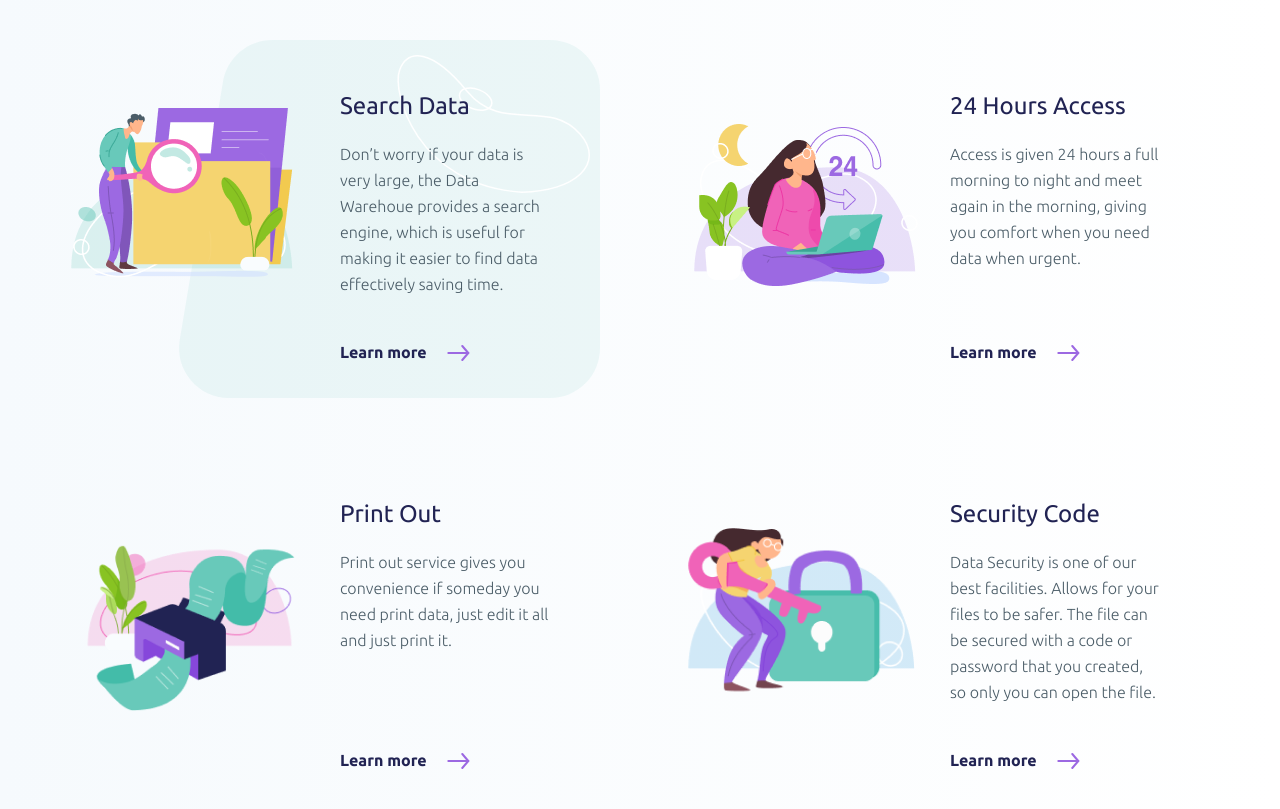
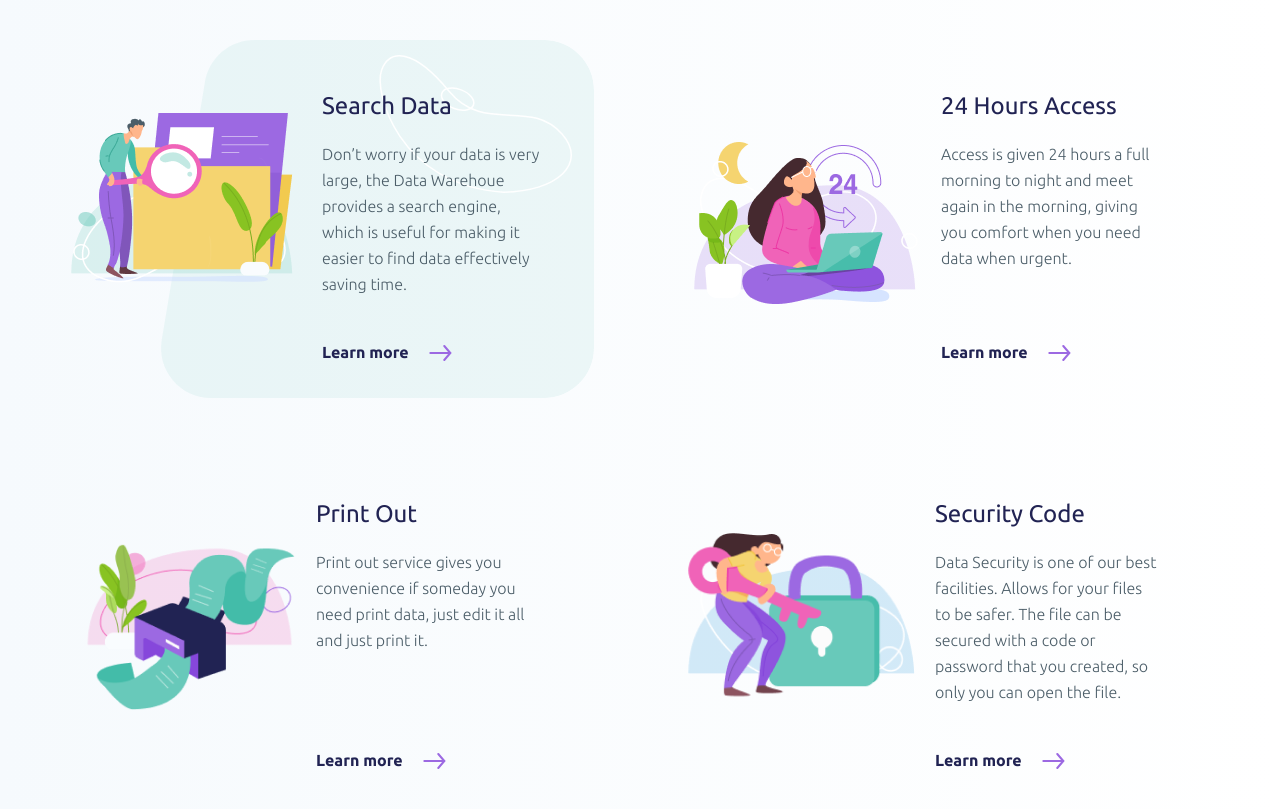
Before and after one commit to leanlord/ratio-module-1, a plain HTML site: page index.html in a window 1280 px wide. Shown: the part 1620-2429 px from the top of the page. Drawn offline with Linux system fonts and the light colour scheme.

Commit message:
fixed card images

```diff
--- a/css/style.css
+++ b/css/style.css
@@ -211,45 +211,23 @@ ul {
 }
 
 .card {
-    position: relative;
-    padding-left: 100px;
+    display: flex;
+    align-items: center;
     max-width: 531px;
 }
 
-.search:before {
-    position: absolute;
-    left: 0;
-    top: 19%;
-    content: url("../images/features-1.png");
-}
-
-.access:before {
-    position: absolute;
-    left: 0;
-    top: 19%;
-    content: url("../images/features-2.png");
+.card__image {
+    margin-right: -150px;
+    z-index: 1;
 }
 
 .access .card__description {
     background-image: url("../images/feature-2-bg.svg");
 }
 
-.print:before {
-    position: absolute;
-    left: 0;
-    top: 27%;
-    content: url("../images/features-3.png");
-}
 
 .print .card__description {
     background-image: url("../images/feature-3-bg.svg");
-}
-
-.security:before {
-    position: absolute;
-    left: 0;
-    top: 20%;
-    content: url("../images/features-4.png");
 }
 
 .security .card__description {
@@ -547,10 +525,6 @@ ul {
         gap: 50px 40px;
     }
 
-    .card {
-        padding-left: 70px;
-    }
-
     .card__description {
         padding: 50px 35px 33px 170px;
     }
@@ -642,7 +616,7 @@ ul {
     }
 }
 
-@media (max-width: 964px) {
+@media (max-width: 986px) {
     .features__cards {
         grid-template-columns: 1fr;
     }
--- a/index.html
+++ b/index.html
@@ -74,7 +74,8 @@
                     who store data in this Data Warehouse.</p>
             </div>
             <ul class="features__cards">
-                <li class="card search">
+                <li class="card">
+                    <img width="232" height="211" src="images/features-1.png" alt="Search Data" class="card__image">
                     <div class="card__description">
                         <div class="card-wrapper">
                             <h3 class="card__title">
@@ -93,6 +94,7 @@
                     </div>
                 </li>
                 <li class="card access">
+                    <img width="241" height="185" src="images/features-2.png" alt="Search Data" class="card__image">
                     <div class="card__description">
                         <div class="card__wrapper">
                             <h3 class="card__title">
@@ -111,6 +113,7 @@
                     </div>
                 </li>
                 <li class="card print">
+                    <img width="226" height="167" src="images/features-3.png" alt="Search Data" class="card__image">
                     <div class="card__description">
                         <div class="card__wrapper">
                             <h3 class="card__title">
@@ -128,6 +131,7 @@
                     </div>
                 </li>
                 <li class="card security">
+                    <img width="235" height="205" src="images/features-4.png" alt="Search Data" class="card__image">
                     <div class="card__description">
                         <div class="card__wrapper">
                             <h3 class="card__title">
```
